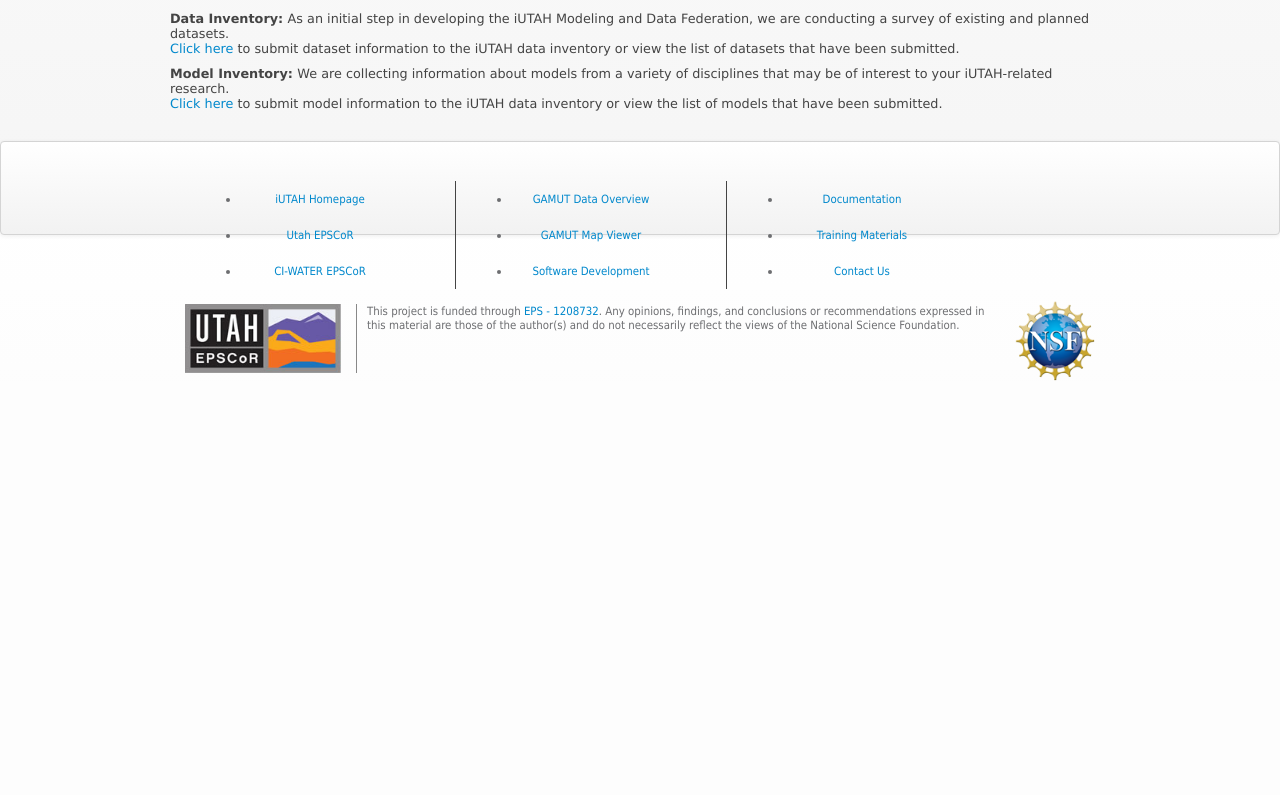
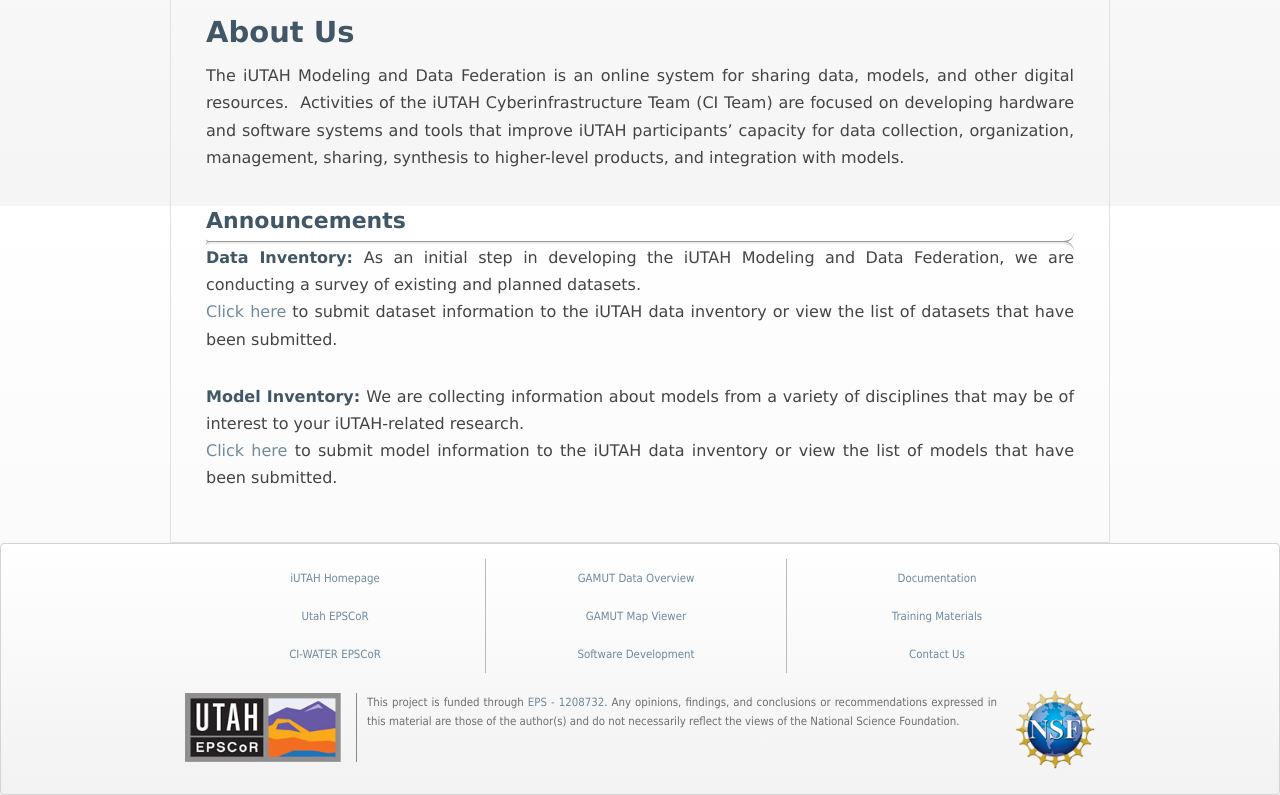
Before and after one commit to marioscience/iutah, a Django app: page / in a window 1280 px wide. Shown: the part 594-1389 px from the top of the page. Before the commit the page ends 975 px from the top, so only its background shows below. Run offline with Django 3.2, Linux system fonts and the light colour scheme; data comes from the database, SQL or seed files in the repository; both versions use the stored data as it was after the commit; parts of the project's set-up code (start-up, migrations or seed data) failed here and were passed over; some libraries are stand-ins or nearby versions.

Commit message:
Website is almost finished. It has a nice looking design, content was added and formatted. What is left is the image slider javascript.

```diff
--- a/mdfserver/static/mdfserver/css/custom_style.css
+++ b/mdfserver/static/mdfserver/css/custom_style.css
@@ -1,71 +1,90 @@
 /*Custom Style File*/
 
-#iutah_logo
-{
+#iutah_logo {
     float: left;
     clear: both;
+    height: 60px;
+    margin-left: -2px;
 }
 
-#main_title
-{
-    padding-top: 25px;
+#main_title {
+    padding-top: 4px;
+    font-size: 25px;
+    margin-bottom: 0;
 
 }
 
-#main_title, #second_title
-{
-    margin-left: 260px;
+#second_title {
+    font-size: 11px;
+    margin-top: -7px;
+    padding-left: 2px;
+}
+
+#main_title, #second_title {
     text-decoration: none;
     color: #6D6E71;
+    margin-left: 145px;
 }
 
-#home_linker:hover
-{
+#home_linker:hover {
     text-decoration: none;
 }
 
-#title_logo
-{
-    height: 120px;
+#title_logo {
+    height: 70px;
 }
 
-
-.center_header
-{
+.center_header {
     width: 940px;
     margin-right: auto;
     margin-left: auto;
 }
 
-#page-header
-{
+#page-header {
     position: fixed;
     width: 100%;
     z-index: 10;
 }
 
-#spacer
-{
-    padding-top: 160px;
+.big_image {
+    width: 87%;
+    height: 440px;
 }
 
-#slider
-{
+.image_msg {
+    margin-top: -40px;
+    width: 940px;
+    background-color: white;
+    position: relative;
+    opacity: 0.6;
+    z-index: 1;
+    border-radius: 5px;
+    color: black;
+    padding-top: 5px;
+}
+
+.image_msg span {
+    opacity: 1;
+}
+
+#spacer {
+    padding-top: 111px;
+}
+
+#slider {
     margin: 0%;
     width: 1080px;
 }
 
-#site_content
-{
+#site_content {
     padding-top: 20px;
     padding-bottom: 20px;
 }
 
-
 /*Experimenting from here on*/
 
 html {
-  //height: 100%;
+/ / height : 100 %;
 }
 
 * {
@@ -75,12 +94,9 @@ html {
 
 /* tell the browser to render HTML 5 elements as block */
 
-
 article, aside, figure, footer, header, hgroup, nav, section {
-  display:block;
+    display: block;
 }
-
-
 
 body {
     font: normal .80em arial, sans-serif;
@@ -109,14 +125,27 @@ body {
     height: 100%;
 }
 
-/*
 p {
     padding: 0 0 20px 0;
     line-height: 1.7em;
+    text-align: justify;
+}
+
+.dropdown-menu {
+    border-radius: 3px;
+    margin-top: 0;
+    border-top: 1px #f2f2f2 solid;;
 }
 
 #content p {
-  font-size: 12px;
+    font-size: 16px;
+}
+
+h2+p{
+    border-top-style: groove;
+    border-top-left-radius: 4px;
+    border-top-right-radius: 10px;
+    margin-top: -12px;
 }
 
 img {
@@ -124,11 +153,47 @@ img {
 }
 
 h1, h2, h3, h4, h5, h6 {
-  color: #362C20;
+    color: #425766;
     letter-spacing: 0em;
 
 }
 
+table
+{
+	font-family: "Lucida Sans Unicode", "Lucida Grande", Sans-Serif;
+	font-size: 12px;
+	margin: 20px 0px;
+	width: 100%;
+	text-align: left;
+	border-collapse: collapse;
+	border: 1px solid #69c;
+}
+
+th
+{
+	padding: 7px 25px;
+	font-weight: normal;
+	font-size: 14px;
+	color: #039;
+}
+tbody
+{
+	background: #e8edff;
+}
+td
+{
+	padding: 7px 25px;
+	color: #669;
+	border-top: 1px dashed #fff;
+}
+
+tbody tr:hover td
+{
+	color: #339;
+	background: #d0dafd;
+}
+
+/*
 h1, h2, h3 {
   font: normal 180% "Lucida Sans Unicode", "Lucida Grande", sans-serif ;
   margin: 0 0 5px 0;
@@ -181,13 +246,42 @@ a, a:hover {
 a:hover {
   color: #00A5E3;
 }
-
+*/
 .region-content {
     margin-left: 15px;
     margin-right: 15px;
     padding-top: 10px;
+
 }
 
+strong
+{
+    color: #425766;
+}
+
+a{
+        color: #6F8A9E;
+}
+
+h1{
+    font-size: 29px;
+}
+
+h2
+{
+    font-size: 22px;
+    border-bottom: 2px lightgray;
+    border-bottom-style: solid;
+    border-bottom-style: groove;
+    border-bottom-left-radius: 4px;
+    border-bottom-right-radius: 10px;
+}
+
+h3 {
+    font-size: 18px;
+}
+
+/*
 blockquote {
   margin: 20px 0;
   padding: 10px 20px 0 20px;
@@ -243,11 +337,12 @@ ol li {
     padding-bottom: 30px;
 }
 
-
 header {
     background: transparent;
     height: 110px;
-}/*
+}
+
+/*
 
 #logo {
   margin-top: 25px;
@@ -357,6 +452,7 @@ nav {
     width: 33.33%;
     margin-bottom: 70px;
 }
+
 /*
 #blog_container h4 {
   font: normal 170% 'News Cycle', arial, sans-serif;
@@ -395,16 +491,113 @@ footer {
 
     font: 89% Tahoma, Geneva, sans-serif;
     height: 68px;
-  padding: 9px 0 15px 0;
+    padding: 15px 0 15px 0;
     color: #6D6E71;
-  background: #333; /* Show a solid color for older browsers */
-  //background: -moz-linear-gradient(#444, #222);
-  //background: -o-linear-gradient(#444, #222);
-  //background: -webkit-linear-gradient(#444, #222);
-  -webkit-box-shadow: rgba(0, 0, 0, 0.2) 0px 2px 2px;
-  -moz-box-shadow: rgba(0, 0, 0, 0.2) 0px 2px 2px;
-  box-shadow: rgba(0, 0, 0, 0.2) 0px 2px 2px;
-  border: 1px solid #222;
+    background: #333;
+
+/* Show a solid color for older browsers */
+/
+/
+background:
+
+-moz-linear-gradient
+(
+#444, #222
+
+)
+;
+/
+/
+background:
+
+-o-linear-gradient
+(
+#444, #222
+
+)
+;
+/
+/
+background:
+
+-webkit-linear-gradient
+(
+#444, #222
+
+)
+;
+-webkit-box-shadow:
+
+rgba
+(
+0
+,
+0
+,
+0
+,
+0.2
+)
+0
+px
+
+2
+px
+
+2
+px
+
+;
+-moz-box-shadow:
+
+rgba
+(
+0
+,
+0
+,
+0
+,
+0.2
+)
+0
+px
+
+2
+px
+
+2
+px
+
+;
+box-shadow:
+
+rgba
+(
+0
+,
+0
+,
+0
+,
+0.2
+)
+0
+px
+
+2
+px
+
+2
+px
+
+;
+border:
+
+1
+px solid #222
+
+;
     }
 
 #footer-left-image {
@@ -432,6 +625,7 @@ footer {
     position: relative;
 
 }
+
 /*
 .form_settings {
   margin: 15px 0 0 0;
@@ -584,7 +778,7 @@ input[type=submit] {
     margin-bottom: 25px;
 }
 
-.sideImageRight img{
+.sideImageRight img {
     margin-top: 5px;
     height: 150px;
     border: 1px solid;
@@ -593,8 +787,6 @@ input[type=submit] {
     margin-right: 2px;
     margin-bottom: 25px;
 }
-
-
 
 /*
 
@@ -612,12 +804,12 @@ li.menu-710 > a, li.menu-695 > a{
 }
 */
 
-.rightPanel{
-  width:25%;
-  float:right;
+.rightPanel {
+    width: 25%;
+    float: right;
 }
 
-.disclaimer{
+.disclaimer {
     color: red;
     padding: 0px;
     margin-bottom: -2px;
@@ -625,9 +817,9 @@ li.menu-710 > a, li.menu-695 > a{
     font-size: 13px !important;
 }
 
-.leftPanel{
+.leftPanel {
     width: 70%;
-  float:left;
+    float: left;
 }
 
 /*
@@ -654,7 +846,7 @@ p.indent{
 .rightPanel img {
   width: 180px;
   border: 1px solid;
-}
+}margin-left: 35px;
 
 
 .watershed-info {
@@ -666,40 +858,49 @@ p.indent{
 }
 */
 .watershed-image-gallery {
-  margin: 5px;
+    margin: 13px 25px;
+    margin-right: 6px;
     position: relative;
     float: right;
-  width:50%;
-  height:300px;
+    width: 60%;
+    height: 277px;
     text-align: center;
+    margin-bottom: -20px;
 }
 
-.thumbnailsContainer{
+.thumbnailsContainer {
     display: inline-block;
 }
 
-img.display{
-  max-height:250px;
-  margin:0 auto;
-  display:block;
+img.display {
+    max-height: 250px;
+    margin: 0 auto;
+    display: block;
     border: 1px solid #404040;
     box-shadow: 3px 3px 2px #818181;
+    position: absolute;
+    z-index: -1000;
+    margin-top: -49px;
+    width: 400px;
 }
 
-img.thumbnail{
+img.thumbnail {
     height: 30px;
     border: 1px solid #404040;
     margin-right: 4px;
-  float:center;
-  display:inline;
+    float: center;
+    display: inline;
 }
 
-.btnNext, .btnPrev{
+.btnNext, .btnPrev {
     margin-bottom: -10px;
 }
-.btnNext, .btnPrev, img.thumbnail{
-  cursor: pointer; cursor: hand;
+
+.btnNext, .btnPrev, img.thumbnail {
+    cursor: pointer;
+    cursor: hand;
 }
+
 /*
 h3 span {
   font-size: 12px;
@@ -775,12 +976,11 @@ table tr th a:hover {
 .views-field-view .views-label {
   font-size: larger;
 }
+*/
 
-
-.collage{
+.collage {
     margin-left: 100px;
 }
-
 
 .afterText .imgWrapper {
     display: inline;
@@ -803,11 +1003,12 @@ table tr th a:hover {
     margin-left: 125px;
     margin-bottom: 10px;
 }
-.leftCollagePanel img{
+
+.leftCollagePanel img {
     max-width: 354px !important;
 }
 
-.collage  img {
+.collage img {
     padding: 3px;
     border: 1px solid;
     max-width: 100px;
@@ -822,20 +1023,19 @@ table tr th a:hover {
     width: inherit;
     height: inherit;
 }
-div.leftCollagePanel{
-  float:left;
+
+div.leftCollagePanel {
+    float: left;
     margin-right: 6px
 }
 
-
-#EquipMgmt2, #EquipMgmt3{
+#EquipMgmt2, #EquipMgmt3 {
     max-width: 283px;
 }
 
-.rightCollagePanel > div{
+.rightCollagePanel > div {
     margin-bottom: 6px;
 }
-
 
 .besideTitle {
     position: relative;
@@ -856,27 +1056,36 @@ div.leftCollagePanel{
     background-color: rgba(120, 142, 30, 0.06);
 }
 
+/
+/
+Stylesheet for SooperFish by www.SooperThemes.com
 
+/
+/
+Author: Jurriaan Roelofs
 
-
-//Stylesheet for SooperFish by www.SooperThemes.com
-//Author: Jurriaan Roelofs
-
-
-// Configuration of menu width
-html body ul.nice-menu ul,html body ul.nice-menu ul li {
+/
+/
+Configuration of menu width
+html body ul.nice-menu ul, html body ul.nice-menu ul li {
     width: 222px;
     padding: 2px;
 }
-
-
 
 html body ul.nice-menu ul ul {
     margin: 0 0 0 220px;
 }
 
-// Framework for proper showing/hiding/positioning
-ul.nice-menu,ul.nice-menu * {
+/
+/
+Framework for proper showing
+
+/
+hiding
+
+/
+positioning
+ul.nice-menu, ul.nice-menu * {
     margin: 0;
     padding: 0;
 }
@@ -897,7 +1106,8 @@ ul.nice-menu li {
 }
 
 ul.nice-menu li:hover {
-  visibility: inherit; // fixes IE7 'sticky bug'
+    visibility: inherit;
+/ / fixes IE7 'sticky bug'
 }
 
 ul.nice-menu-down li.menuparent {
@@ -924,12 +1134,13 @@ ul.nice-menu ul {
 }
 
 ul.nice-menu ul a {
-  zoom: 1; // IE6/7 fix
+    zoom: 1;
+/ / IE6 / 7 fix
 }
 
 ul.nice-menu ul li {
-  float: left; // Must always be floated otherwise there will be a rogue 1px margin-bottom in IE6/7
-  width: 150px;
+    float: left;
+/ / Must always be floated otherwise there will be a rogue 1 px margin-bottom in IE6 / 7 width : 150 px;
     padding-left: 10px !important;
 }
 
@@ -938,21 +1149,21 @@ ul.nice-menu ul ul {
     margin: 0 0 0 150px;
 }
 
-ul.nice-menu li:hover ul,ul.nice-menu li:focus ul,ul.nice-menu li.sf-hover ul,
-ul.nice-menu ul li:hover ul,ul.nice-menu ul li:focus ul,ul.nice-menu ul li.sf-hover ul,
-ul.nice-menu ul ul li:hover ul,ul.nice-menu ul ul li:focus ul,ul.nice-menu ul ul li.sf-hover ul,
-ul.nice-menu ul ul ul li:hover ul,ul.nice-menu ul ul ul li:focus ul,ul.nice-menu ul ul ul li.sf-hover ul {
+ul.nice-menu li:hover ul, ul.nice-menu li:focus ul, ul.nice-menu li.sf-hover ul,
+ul.nice-menu ul li:hover ul, ul.nice-menu ul li:focus ul, ul.nice-menu ul li.sf-hover ul,
+ul.nice-menu ul ul li:hover ul, ul.nice-menu ul ul li:focus ul, ul.nice-menu ul ul li.sf-hover ul,
+ul.nice-menu ul ul ul li:hover ul, ul.nice-menu ul ul ul li:focus ul, ul.nice-menu ul ul ul li.sf-hover ul {
     left: auto;
 }
 
-ul.nice-menu li:hover ul ul,ul.nice-menu li:focus ul ul,ul.nice-menu li.sf-hover ul ul,
-ul.nice-menu ul li:hover ul ul,ul.nice-menu ul li:focus ul ul,ul.nice-menu ul li.sf-hover ul ul,
-ul.nice-menu ul ul li:hover ul ul,ul.nice-menu ul ul li:focus ul ul,ul.nice-menu ul ul li.sf-hover ul ul,
-ul.nice-menu ul ul ul li:hover ul ul,ul.nice-menu ul ul ul li:focus ul ul,ul.nice-menu ul ul ul li.sf-hover ul ul {
+ul.nice-menu li:hover ul ul, ul.nice-menu li:focus ul ul, ul.nice-menu li.sf-hover ul ul,
+ul.nice-menu ul li:hover ul ul, ul.nice-menu ul li:focus ul ul, ul.nice-menu ul li.sf-hover ul ul,
+ul.nice-menu ul ul li:hover ul ul, ul.nice-menu ul ul li:focus ul ul, ul.nice-menu ul ul li.sf-hover ul ul,
+ul.nice-menu ul ul ul li:hover ul ul, ul.nice-menu ul ul ul li:focus ul ul, ul.nice-menu ul ul ul li.sf-hover ul ul {
     left: -999999px;
 }
 
-// autoArrows CSS
+/* autoArrows CSS*/
 span.sf-arrow {
     width: 7px;
     height: 7px;
@@ -961,8 +1172,8 @@ span.sf-arrow {
     right: 5px;
     display: block;
     background: url(../images/arrows-white.png) no-repeat 0 0;
-  overflow: hidden; // making sure IE6 doesn't overflow and expand the box
-  font-size: 1px;
+    overflow: hidden;
+/ / making sure IE6 doesn 't overflow and expand the box font-size : 1 px;
 }
 
 ul ul span.sf-arrow {
@@ -971,7 +1182,7 @@ ul ul span.sf-arrow {
     background-position: 0 100%;
 }
 
-// Theming the menu
+/* Theming the menu*/
 
 ul.nice-menu ul {
     background: #717073;
@@ -993,7 +1204,6 @@ ul.nice-menu li a:hover, ul.nice-menu li a:focus, ul.nice-menu li.selected a, ul
     color: #788E1E;
     text-shadow: none;
 }
-
 
 ul.nice-menu ul li a {
     color: #FFF;
@@ -1019,9 +1229,7 @@ ul.nice-menu ul li a:hover {
     color: #788E1E;
 }
 
-
-
-// Image Transitions
+/* Image Transitions*/
 ul#images {
     margin: 0 15px 10px 0;
     padding: 0;
@@ -1038,22 +1246,23 @@ ul#images li {
     height: 300px;
 }
 
+/* Homepage's footer links
+*/
 
-// Homepage's footer links
-*/
 #footerLinks {
     overflow: hidden;
     width: auto;
-  margin-top: 15px;
+    margin-top: 0px;
     padding: 15px;
+    padding-top: 0px;
+    padding-bottom: 20px;
 }
 
 #footerLinks .linksbox {
     padding: 0px 55px;
     float: left;
-  border-right: 1px solid #444;
-  width: 160px;
-
+    border-right: 1px solid rgb(185, 185, 185);
+    width: 190px;
 
 }
 
@@ -1068,11 +1277,11 @@ ul#images li {
 }
 
 #footerLinks .linksbox ul li {
-  padding: 8px 0px;
+    padding: 9px 0px;
     text-align: center;
     background-image: none;
+    list-style-type: none;
 }
-
 
 #footerLinks .linksbox a {
     text-decoration: none;
@@ -1081,6 +1290,7 @@ ul#images li {
 #footerLinks .linksbox a:hover {
     text-decoration: underline;
 }
+
 /*
 /* Homepage's image slider
 
--- a/mdfserver/templates/mdfserver/index.html
+++ b/mdfserver/templates/mdfserver/index.html
@@ -3,7 +3,7 @@
 <html>
 <head>
     <meta charset="utf-8">
-    <title>{% if requested %}
+    <title>iUTAH | {% if requested %}
         {{ requested }}
     {% else %}
         Home
@@ -12,6 +12,8 @@
             | {{ subpage_name }}
         {% endif %}
     </title>
+    <link rel="shortcut icon" href="{% static "mdfserver/img/favicon.ico" %}" type="image/x-icon">
+    <link rel="icon" href="{% static "mdfserver/img/favicon.ico" %}" type="image/x-icon">
     <link rel="stylesheet" href="{% static  "mdfserver/css/bootstrap.css" %}" type="text/css"/>
     <link rel="stylesheet" href="{% static  "mdfserver/css/custom_style.css" %}" type="text/css"/>
 
@@ -34,8 +36,8 @@
                     </div>
                     <div class="container">
                         <ul class="nav">
-                            <li {% if not requested %}class="active"{% endif %}>
-                                <a href="{% url 'index' %}">Home</a>
+                            <li {% if not requested %}class="active"{% else %} class="dropdown" {% endif %}>
+                                <a class="dropdown-toggle" data-hover="dropdown" href="{% url 'index' %}">Home</a>
                             </li>
                             {% for page in pages %}
                                 <li {% if requested == page.title %}class="dropdown active" {% else %}class="dropdown" {% endif %} >
@@ -76,7 +78,7 @@
                 {% endif %}
             </div>
         </div>
-        <footer class="navbar-inner">
+        <footer style="height: 220px" class="navbar-inner">
             <div class="center_header">
                 {% if not requested %}
                     {% block links %} {% endblock %}
--- a/mdfserver/templates/mdfserver/main_template.html
+++ b/mdfserver/templates/mdfserver/main_template.html
@@ -20,7 +20,7 @@
 {% endblock %}
 
 {% block homepage %}
-    <div style="padding-top: 0px;" id="site_content">
+    <div style="border: 1px solid rgb(220, 225, 230); padding-top: 0px;" id="site_content">
 
         <div id="content">
             <h1></h1>
@@ -28,12 +28,17 @@
             <div id="box">
                 <ul id="slider">
                     <li style="list-style-type: none" id="1" class="currentSlide">
-                        <img src="http://data.iutahepscor.org/mdf/sites/default/files/webform/banner/images/Trial%20Lake%20SNOTEL%20Site.jpg"
+                        <img class="big_image"
+                             src="http://data.iutahepscor.org/mdf/sites/default/files/webform/banner/images/Trial%20Lake%20SNOTEL%20Site.jpg"
                              alt="">
 
-                        <p>
-                            <span><span>We are conducting a data inventory. Let us know about datasets that you will be using or creating. <a
-                                    class="banner-button" href="./data-inventory">Submit Dataset Information</a></span></span>
+                        <p class="image_msg">
+                            <span style="font-size: 12px; margin-left: 10%"><em>We are conducting a data inventory. Let
+                                us know about datasets that you will be using or creating.
+                                <wbr>
+                                <a
+                                        class="banner-button" href="./data-inventory">Submit Dataset
+                                    Information</a></em></span>
 
                         </p>
                     </li>
@@ -56,31 +61,44 @@
 
 
                             <div class="content">
-                                <div class="field field-name-body field-type-text-with-summary field-label-hidden">
+                                <div style="padding-left: 20px;padding-right: 20px;"
+                                     class="field field-name-body field-type-text-with-summary field-label-hidden">
                                     <div class="field-items">
                                         <div class="field-item even" property="content:encoded">
                                             <div class="item-page">
+                                                <section class="column_left">
+                                                <h1>About Us</h1>
                                                     <p>The iUTAH Modeling and Data Federation is an online system for
-                                                    sharing data, models, and other digital resources.&nbsp; Activities
+                                                        sharing data, models, and other digital resources.&nbsp;
+                                                        Activities
                                                         of the iUTAH Cyberinfrastructure Team (CI Team) are focused on
                                                         developing hardware and software systems and tools that improve
                                                         iUTAH participants’ capacity for data collection, organization,
                                                         management, sharing, synthesis to higher-level products, and
                                                         integration with models.</p>
+                                                </section>
 
+                                                <section class="column_right">
                                                     <h2>Announcements</h2>
 
-                                                <p><strong>Data Inventory: </strong>As an initial step in developing the
-                                                    iUTAH Modeling and Data Federation, we are conducting a survey of
+                                                    <p><strong>Data Inventory: </strong>As an initial step in developing
+                                                        the
+                                                        iUTAH Modeling and Data Federation, we are conducting a survey
+                                                        of
                                                         existing and planned datasets.<br><a href="./data-inventory">Click
                                                             here</a> to submit dataset information to the iUTAH data
-                                                    inventory or view the list of datasets that have been submitted.</p>
+                                                        inventory or view the list of datasets that have been submitted.
+                                                    </p>
 
-                                                <p><strong>Model Inventory: </strong>We are collecting information about
-                                                    models from a variety of disciplines that may be of interest to your
+                                                    <p><strong>Model Inventory: </strong>We are collecting information
+                                                        about
+                                                        models from a variety of disciplines that may be of interest to
+                                                        your
                                                         iUTAH-related research.<br><a href="./model-inventory">Click
-                                                        here</a> to submit model information to the iUTAH data inventory
+                                                            here</a> to submit model information to the iUTAH data
+                                                        inventory
                                                         or view the list of models that have been submitted.</p>
+                                                </section>
                                             </div>
                                         </div>
                                     </div>
```
Also changed, not shown: db.sqlite3. Lines whose indentation alone changed are shown as unchanged.
